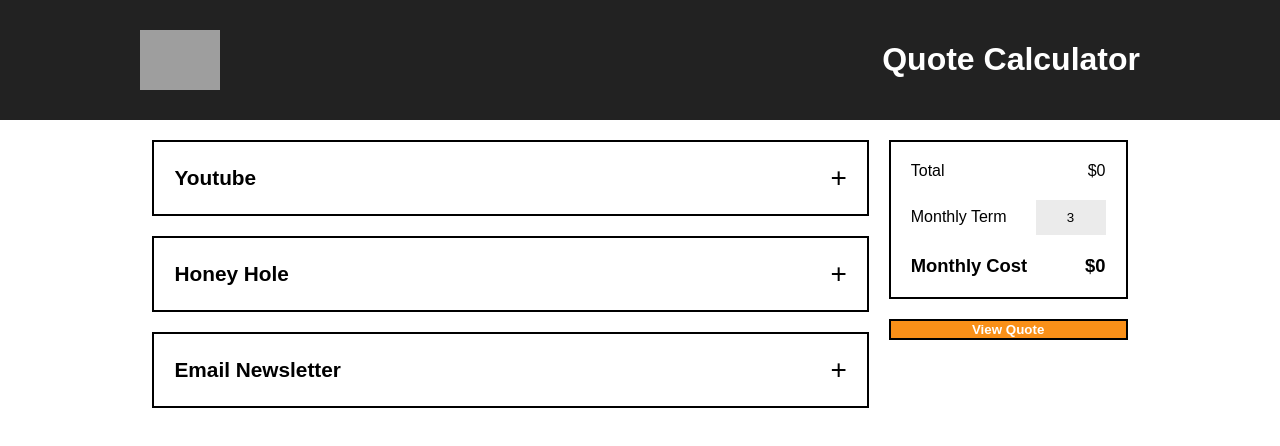
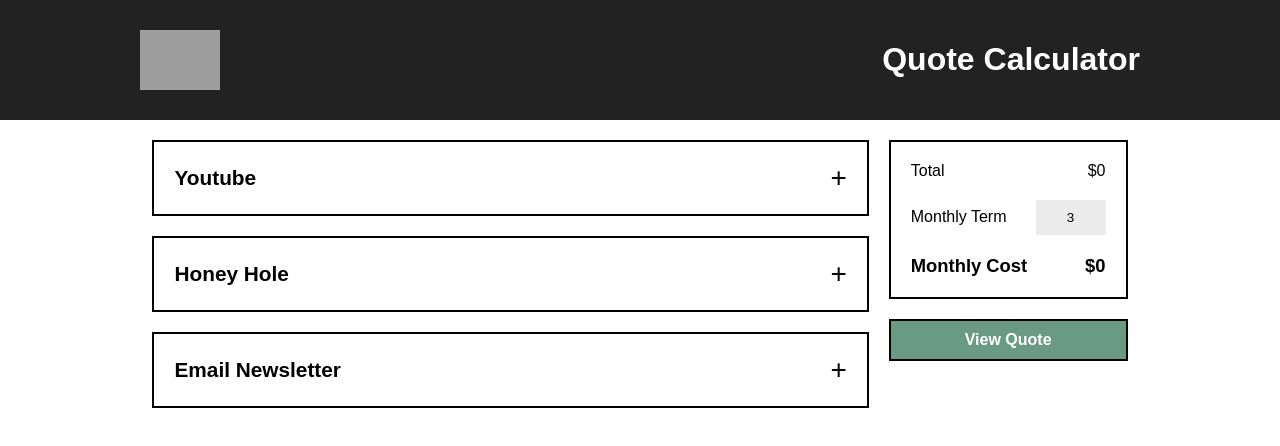
Before and after one commit to jackd0tcom/oe-quote-generator, a React (Vite) app: page / in a window 1280 px wide. Shown: the top 446 px of the page. Built offline with nearby package versions, Linux system fonts and the light colour scheme; grey boxes are pictures that could not be loaded.

Commit message:
Fix - add on rows

```diff
--- a/src/components/QuoteGenerator.tsx
+++ b/src/components/QuoteGenerator.tsx
@@ -45,13 +45,15 @@ export default function QuoteGenerator({
       quantity: 0,
     }));
   });
-  const [youtubeAddOnRows] = useState<ServiceItem[]>(() => {
-    if (!youtubeAddOns) return [];
-    return youtubeAddOns.map((item) => ({
-      ...item,
-      quantity: 0,
-    }));
-  });
+  const [youtubeAddOnRows, setYoutubeAddOnRows] = useState<ServiceItem[]>(
+    () => {
+      if (!youtubeAddOns) return [];
+      return youtubeAddOns.map((item) => ({
+        ...item,
+        quantity: 0,
+      }));
+    },
+  );
   const [honeyHoleRows, setHoneyHoleRows] = useState<ServiceItem[]>(() => {
     if (!honeyHoleItems) return [];
     return honeyHoleItems.map((item) => ({
@@ -91,19 +93,28 @@ export default function QuoteGenerator({
       console.log(value);
       setMonthlyTerm(value);
     }
+    if (type === "addOns") {
+      setYoutubeAddOnRows((prevRows) => {
+        const newRows = [...prevRows];
+        newRows[index].quantity = value;
+        return newRows;
+      });
+    }
     if (type === "youtube") {
       setYoutubeRows((prevRows) => {
         const newRows = [...prevRows];
         newRows[index].quantity = value;
         return newRows;
       });
-    } else if (type === "content") {
+    }
+    if (type === "content") {
       setHoneyHoleRows((prevRows) => {
         const newRows = [...prevRows];
         newRows[index].quantity = value;
         return newRows;
       });
-    } else if (type === "technical") {
+    }
+    if (type === "technical") {
       setEmailRows((prevRows) => {
         const newRows = [...prevRows];
         newRows[index].quantity = value;
@@ -291,7 +302,7 @@ export default function QuoteGenerator({
                       type="number"
                       value={row.quantity >= 1 ? row.quantity : ""}
                       onChange={(e) =>
-                        updateQuantity("links", index, Number(e.target.value))
+                        updateQuantity("addOns", index, Number(e.target.value))
                       }
                     />
                     <div className="calculator-price-wrapper">
--- a/src/styles/quoteGenerator.css
+++ b/src/styles/quoteGenerator.css
@@ -257,8 +257,11 @@ h3 {
   width: 100%;
   border: 2px solid black;
   border-radius: 0;
-  background-color: #fa9018;
+  background-color: #6a9984;
   color: white;
+  padding: 10px;
+  font-size: 1rem;
+  cursor: pointer;
   font-weight: bold;
   transition: 200ms ease;
 }
```
